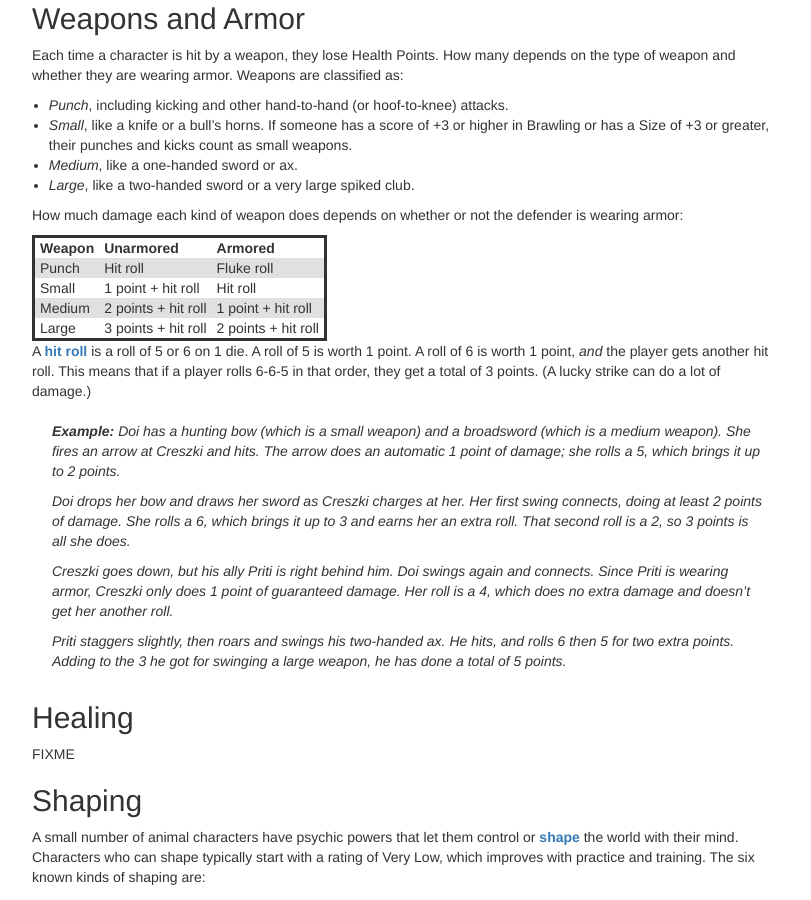
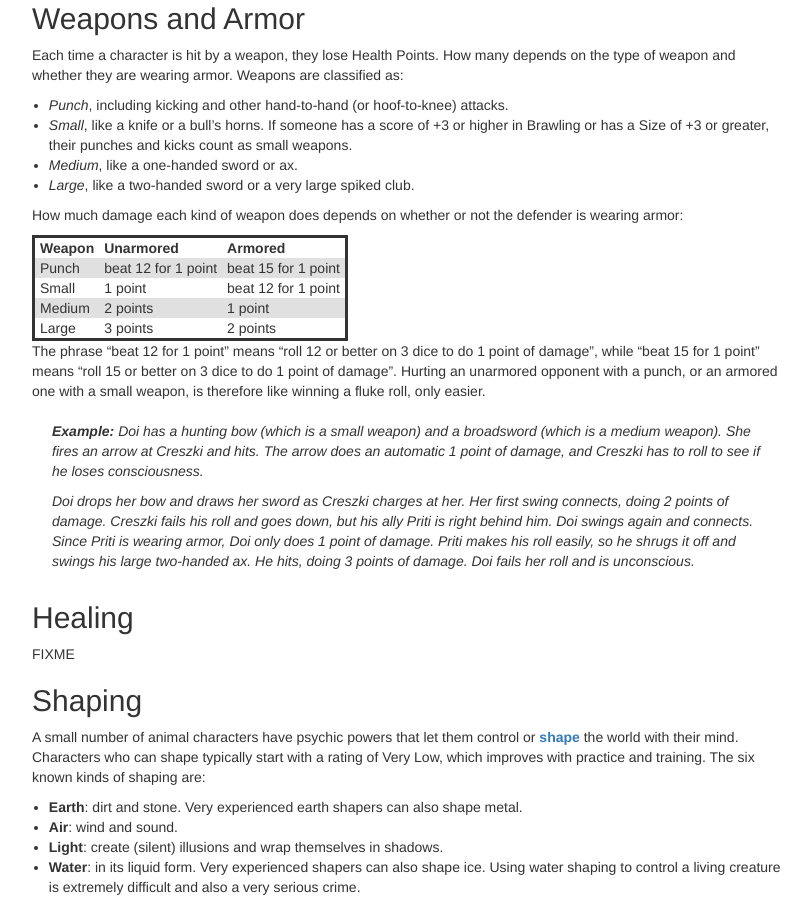
Before and after one commit to gvwilson/sensibleadventures, a Jekyll site: the page built from shapers/shapers.md, in a window 1280 px wide and 900 px high, scrolled down 10444 px. Shown: the whole window, without its empty margins (38-849 px from the left). Built offline with Jekyll 4.4.1, drawn with Linux system fonts in a browser that asks for light colours; nearby versions of some CDN libraries; library files that are not in the unit come from our copies.

Commit message:
Simplifying weapon damage

```diff
--- a/shapers/shapers.md
+++ b/shapers/shapers.md
@@ -835,40 +835,36 @@
 
 How much damage each kind of weapon does depends on whether or not the defender is wearing armor:
 
-| Weapon | Unarmored           | Armored             |
-| ------ | ------------------- | ------------------- |
-| Punch  | Hit roll            | Fluke roll          |
-| Small  | 1 point + hit roll  | Hit roll            |
-| Medium | 2 points + hit roll | 1 point + hit roll  |
-| Large  | 3 points + hit roll | 2 points + hit roll |
+| Weapon | Unarmored          | Armored             |
+| ------ | ------------------ | ------------------- |
+| Punch  | beat 12 for 1 point| beat 15 for 1 point |
+| Small  | 1 point            | beat 12 for 1 point |
+| Medium | 2 points           | 1 point             |
+| Large  | 3 points           | 2 points            |
 
-A **[hit roll](#g:hit-roll)** is a roll of 5 or 6 on 1 die.
-A roll of 5 is worth 1 point.
-A roll of 6 is worth 1 point, *and* the player gets another hit roll.
-This means that if a player rolls 6-6-5 in that order, they get a total of 3 points.
-(A lucky strike can do a lot of damage.)
+The phrase "beat 12 for 1 point" means "roll 12 or better on 3 dice to do 1 point of damage",
+while "beat 15 for 1 point" means "roll 15 or better on 3 dice to do 1 point of damage".
+Hurting an unarmored opponent with a punch,
+or an armored one with a small weapon,
+is therefore like winning a fluke roll,
+only easier.
 
 > **Example:**
 > Doi has a hunting bow (which is a small weapon) and a broadsword (which is a medium weapon).
 > She fires an arrow at Creszki and hits.
-> The arrow does an automatic 1 point of damage; she rolls a 5, which brings it up to 2 points.
+> The arrow does an automatic 1 point of damage,
+> and Creszki has to roll to see if he loses consciousness.
 >
 > Doi drops her bow and draws her sword as Creszki charges at her.
-> Her first swing connects, doing at least 2 points of damage.
-> She rolls a 6, which brings it up to 3 and earns her an extra roll.
-> That second roll is a 2, so 3 points is all she does.
->
-> Creszki goes down, but his ally Priti is right behind him.
+> Her first swing connects, doing 2 points of damage.
+> Creszki fails his roll and goes down, but his ally Priti is right behind him.
 > Doi swings again and connects.
 > Since Priti is wearing armor,
-> Creszki only does 1 point of guaranteed damage.
-> Her roll is a 4, which does no extra damage and doesn't get her another roll.
->
-> Priti staggers slightly,
-> then roars and swings his two-handed ax.
-> He hits, and rolls 6 then 5 for two extra points.
-> Adding to the 3 he got for swinging a large weapon,
-> he has done a total of 5 points.
+> Doi only does 1 point of damage.
+> Priti makes his roll easily,
+> so he shrugs it off and swings his large two-handed ax.
+> He hits, doing 3 points of damage.
+> Doi fails her roll and is unconscious.
 
 ## Healing
 
```
